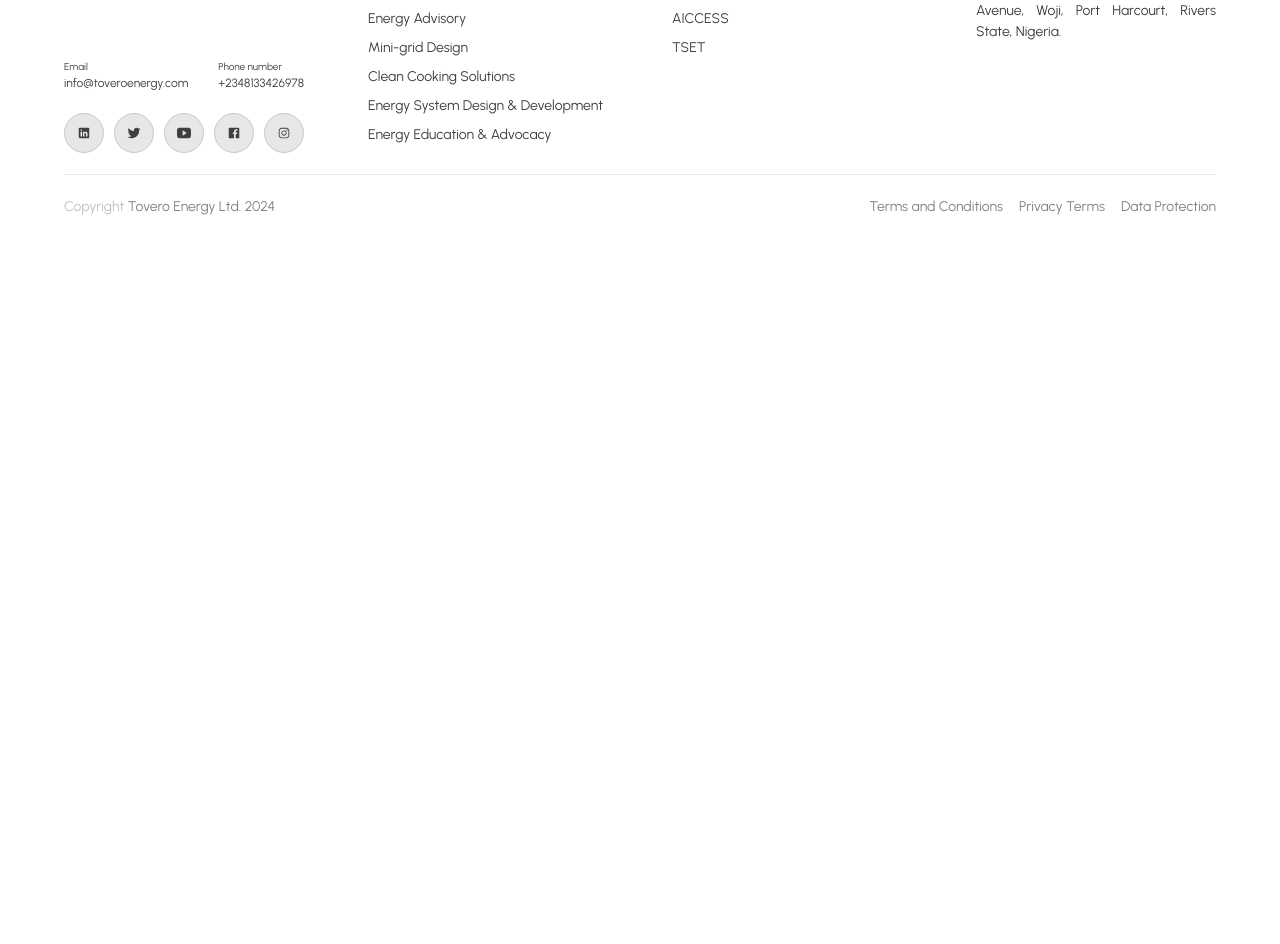
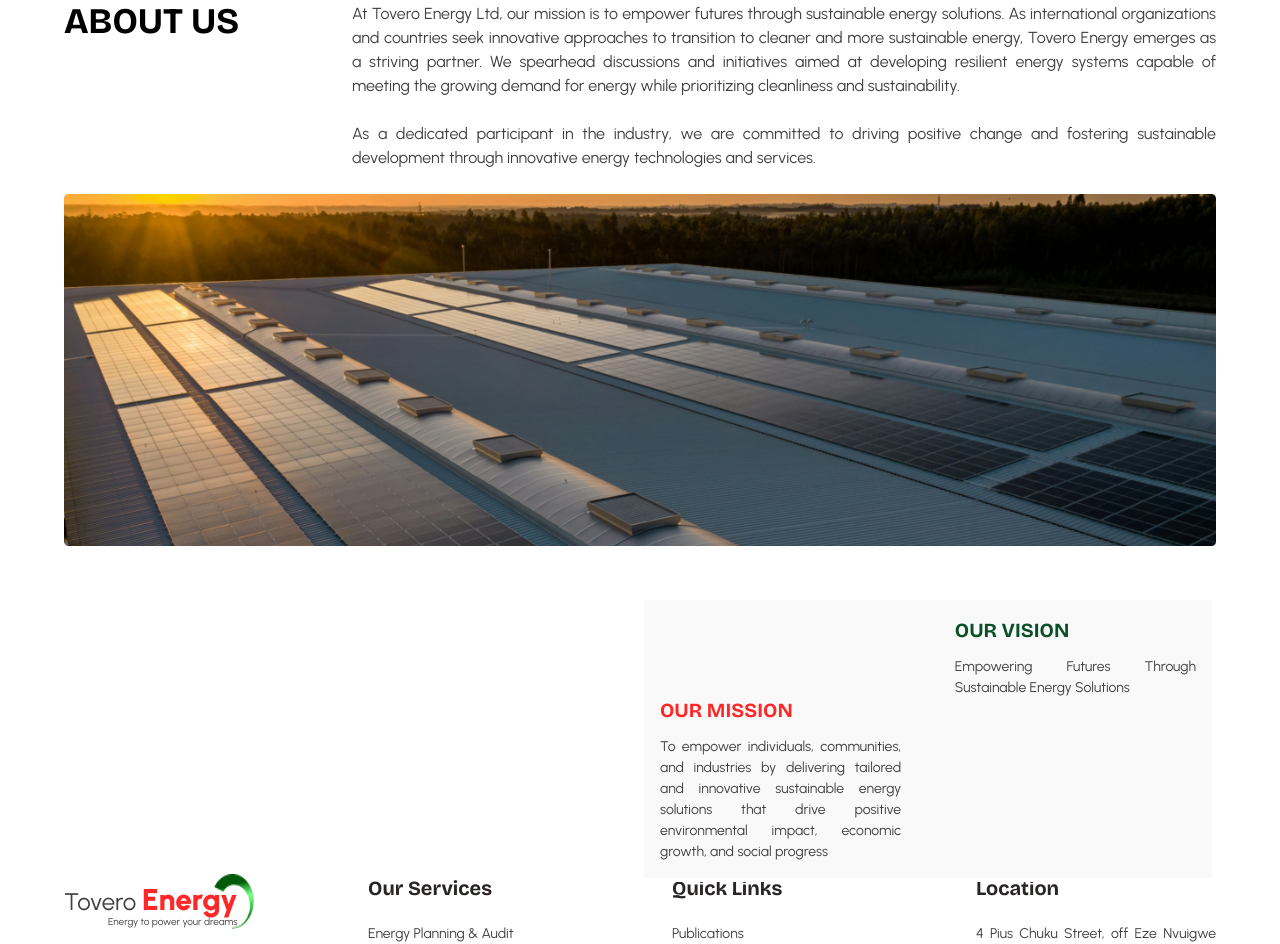
Before and after one commit to rholibobo/tovero, a Next.js app: page / in a window 1280 px wide. Shown: the part 870-1814 px from the top of the page. Before the commit the page ends 1087 px from the top, so only its background shows below. Built offline with nearby package versions, Linux system fonts and the light colour scheme.

Commit message:
progress...

```diff
--- a/src/app/page.js
+++ b/src/app/page.js
@@ -1,6 +1,7 @@
 import Image from "next/image";
 import HeroImg from "../../public/images/home/hero_img.png";
-import Rean from "../../public/images/home/rean.png"
+import Rean from "../../public/images/home/rean.png";
+import SolarImg from "../../public/images/home/solar.png";
 import CustomButton from "@/components/button/button";
 
 export default function Home() {
@@ -35,14 +36,73 @@ export default function Home() {
           </div>
         </div>
         <div className="flex justify-end">
-        <Image src={HeroImg} alt="Hero Image" className=""/>
+          <Image src={HeroImg} alt="Hero Image" className="" />
         </div>
+      </div>
+      <br />
+      <br />
+      <br />
+      <div className="w-[90%] my-0 mx-auto">
+        {/* about-us section */}
+        <section className="relative h-screen">
+          <div className="flex justify-between">
+            <h3 className="font-header text-4xl">ABOUT US</h3>
+            <div className="w-3/4 ptag ">
+              <p className="ptag text-justify">
+                At Tovero Energy Ltd, our mission is to empower futures through
+                sustainable energy solutions. As international organizations and
+                countries seek innovative approaches to transition to cleaner
+                and more sustainable energy, Tovero Energy emerges as a striving
+                partner. We spearhead discussions and initiatives aimed at
+                developing resilient energy systems capable of meeting the
+                growing demand for energy while prioritizing cleanliness and
+                sustainability.
+              </p>
+              <br />
+              <p className="ptag text-justify">
+                As a dedicated participant in the industry, we are committed to
+                driving positive change and fostering sustainable development
+                through innovative energy technologies and services.
+              </p>
+            </div>
+          </div>
+          <br />
+          <div>
+            <Image src={SolarImg} alt="solar image" />
 
+            <div className="w-1/2 h-[286px] absolute -bottom-20 right-0 bg-cardbg flex justify-between p-4 z-10 rounded-md border-white border-4">
+              <div className="w-[45%] flex items-end text-[14px]">
+                <div>
+                  <p className="text-redtext font-header text-xl font-bold mb-3">
+                    OUR MISSION
+                  </p>
 
+                  <p className="ptag text-justify">
+                    To empower individuals, communities, and industries by
+                    delivering tailored and innovative sustainable energy
+                    solutions that drive positive environmental impact, economic
+                    growth, and social progress
+                  </p>
+                </div>
+              </div>
+              <div className="w-[45%] flex justify-end text-[14px]">
+                <div>
+                  <p className="text-prigreentext font-header text-xl font-bold mb-3">
+                    OUR VISION
+                  </p>
 
-        <br />
-
+                  <p className="ptag text-justify">
+                    Empowering Futures Through Sustainable Energy Solutions
+                  </p>
+                </div>
+              </div>
+            </div>
+          </div>
+        </section>
       </div>
+      <br />
+      <br />
+      <br />
     </main>
   );
 }
--- a/src/components/header/header.jsx
+++ b/src/components/header/header.jsx
@@ -26,7 +26,7 @@ function Header() {
   return (
     <header
       ref={headerRef}
-      className="w-[90%] fixed left-1/2 -translate-x-[50%] top-4 my-0 mx-auto py-2 px-4 rounded-full bg-white shadow-lg"
+      className="w-[90%] fixed z-50 left-1/2 -translate-x-[50%] top-4 my-0 mx-auto py-2 px-4 rounded-full bg-white shadow-lg"
     >
       <div className="flex justify-between items-center text-primarytext text-sm">
         <div className="w-1/3 flex items-center justify-between relative">
--- a/tailwind.config.js
+++ b/tailwind.config.js
@@ -18,6 +18,7 @@ module.exports = {
         Headertext: "#2B2424",
         primarytext: "#3F3F3F",
         prigreentext: "#0A4F25",
+        cardbg: "#F9F9F9"
       },
       fontFamily: {
         "header": ['Bricolage Grotesque']
```
